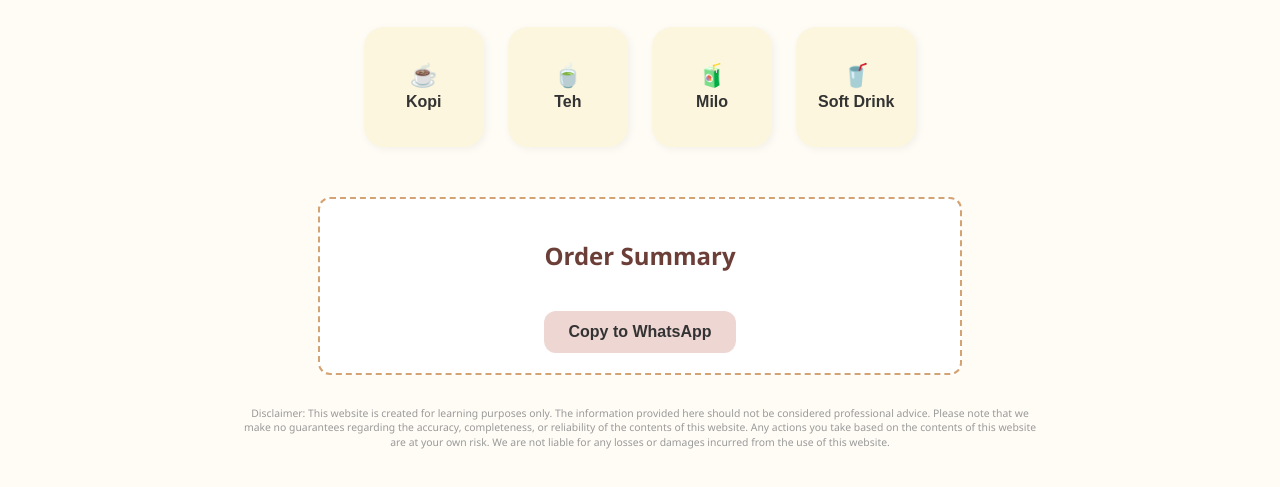
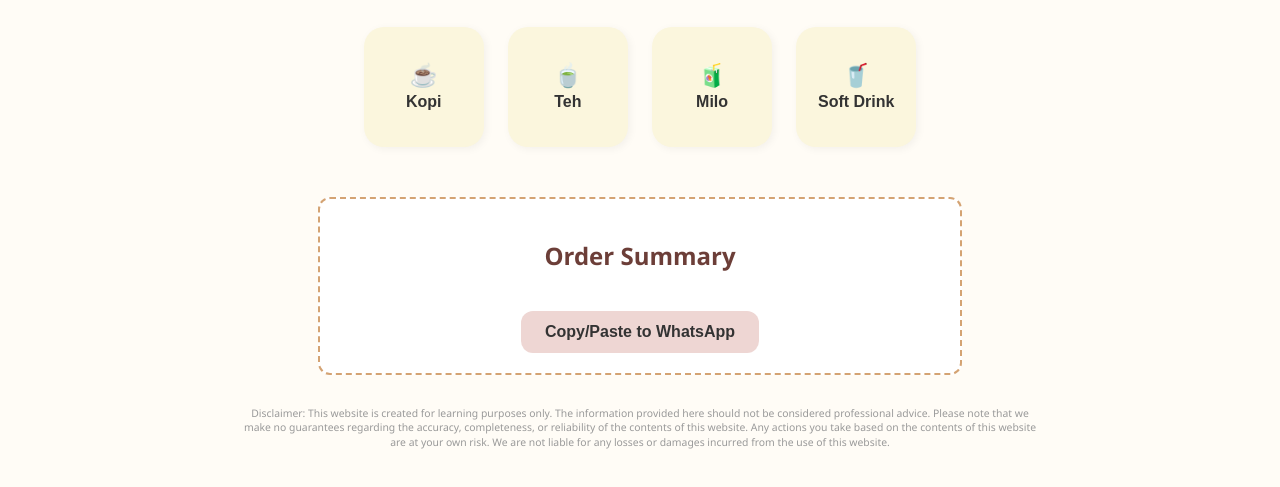
Before and after one commit to RWUltima/KopiBuddy, a website: page public/index.html in a window 1280 px wide. Shown: the part 161-648 px from the top of the page. Drawn offline with Linux system fonts and the light colour scheme.

Commit message:
Adjusted copy/paste to WA

```diff
--- a/public/index.html
+++ b/public/index.html
@@ -207,7 +207,7 @@
   <div id="summary">
     <h2>Order Summary</h2>
     <div id="orders"></div>
-    <button id="copyBtn" onclick="copySummary()">Copy to WhatsApp</button>
+    <button id="copyBtn" onclick="copySummary()">Copy/Paste to WhatsApp</button>
   </div>
 
   <script src="script.js"></script>
```
